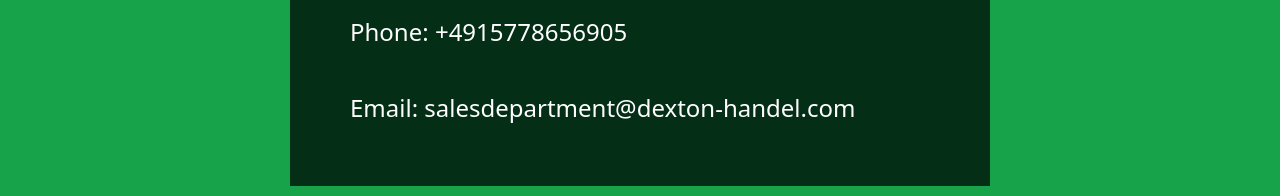
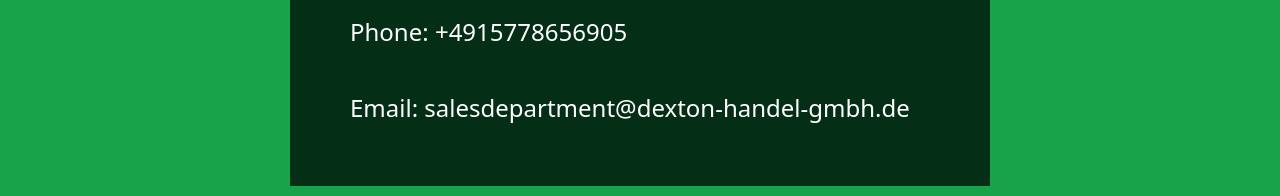
Before and after one commit to rocolusso/dexton-agro-test, a Next.js app: page / in a window 1280 px wide. Shown: the part 3910-4106 px from the top of the page. Built offline with nearby package versions, Linux system fonts and the light colour scheme.

Commit message:
Update index.tsx

```diff
--- a/pages/index.tsx
+++ b/pages/index.tsx
@@ -213,7 +213,7 @@
 
                           </div>
                           <div className={'p-5'}>
-                              Email: salesdepartment@dexton-handel.com
+                              Email: salesdepartment@dexton-handel-gmbh.de
                           </div>
                       </div>
 
```
